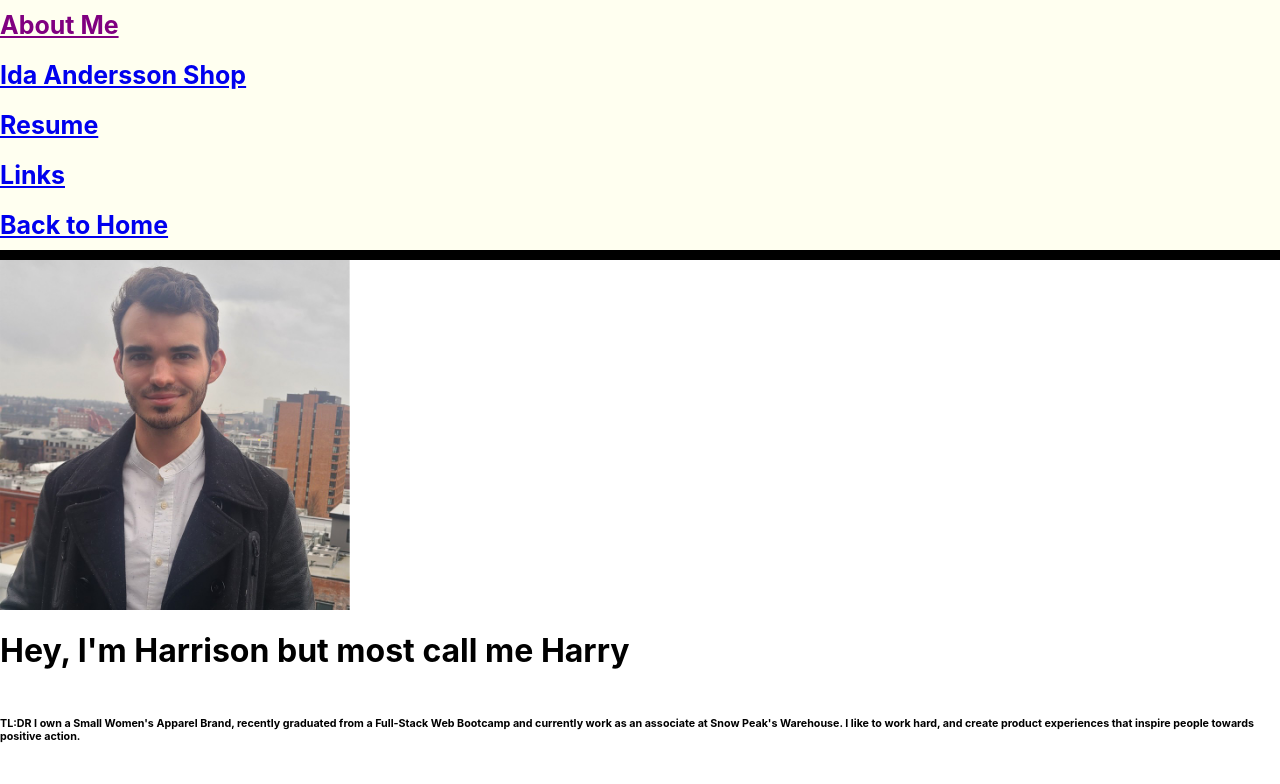
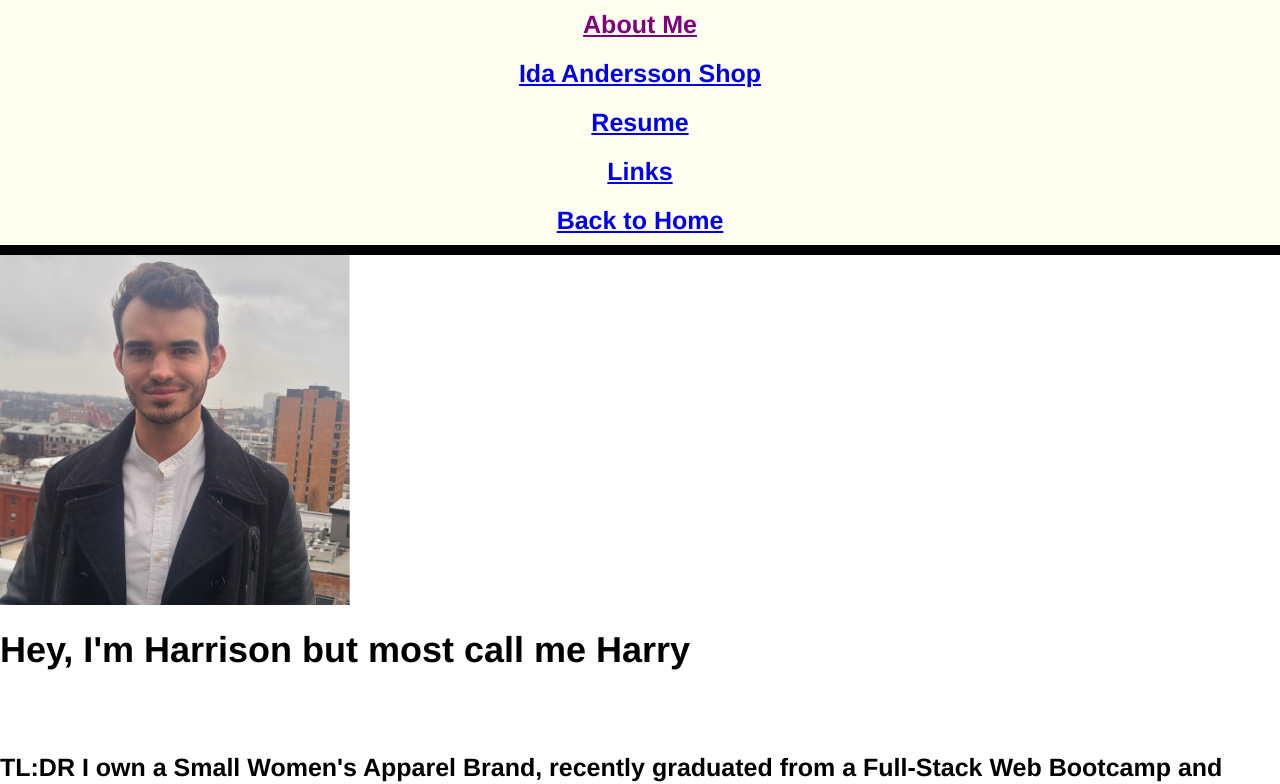
Before and after one commit to HGreedo/nuReactPortfolio, a React (Create React App) app: page /pages/About-Me in a window 1280 px wide. Shown: the top 784 px of the page. Built offline with nearby package versions, Linux system fonts and the light colour scheme.

Commit message:
commit on 'main'

```diff
--- a/src/pages/About-Me.js
+++ b/src/pages/About-Me.js
@@ -11,7 +11,7 @@ function About() {
             <h1>Hey, I'm Harrison but most call me Harry</h1>
 
 
-            <h6> TL:DR I own a Small Women's Apparel Brand, recently graduated from a Full-Stack Web Bootcamp and currently work as an associate at Snow Peak's Warehouse. I like to work hard, and create product experiences that inspire people towards positive action. </h6>
+            <h6 className="tldr"> TL:DR I own a Small Women's Apparel Brand, recently graduated from a Full-Stack Web Bootcamp and currently work as an associate at Snow Peak's Warehouse. I like to work hard, and create product experiences that inspire people towards positive action. </h6>
             <br/>
             <p>
                 I'm originally from Portland, Oregon, but grew up overseas for 10 and a half years in Hong Kong and Amsterdam before getting my undergrad in Journalism and Fashion Marketing at the U of Arizona.
--- a/src/pages/aboutMe.css
+++ b/src/pages/aboutMe.css
@@ -1,3 +1,12 @@
+* {
+    justify-content: center;
+    font-family: 'Franklin Gothic Medium', 'Arial Narrow', Arial, sans-serif;
+}
+
+.tldr {
+    font-size: 25px;
+}
+
 .profile-pic {
     height: 350px;
     width: 350px;
@@ -6,4 +15,5 @@
     display: flex;
     flex-direction: column;
     justify-content: center;
+    font-size: 18px;
 }
```
